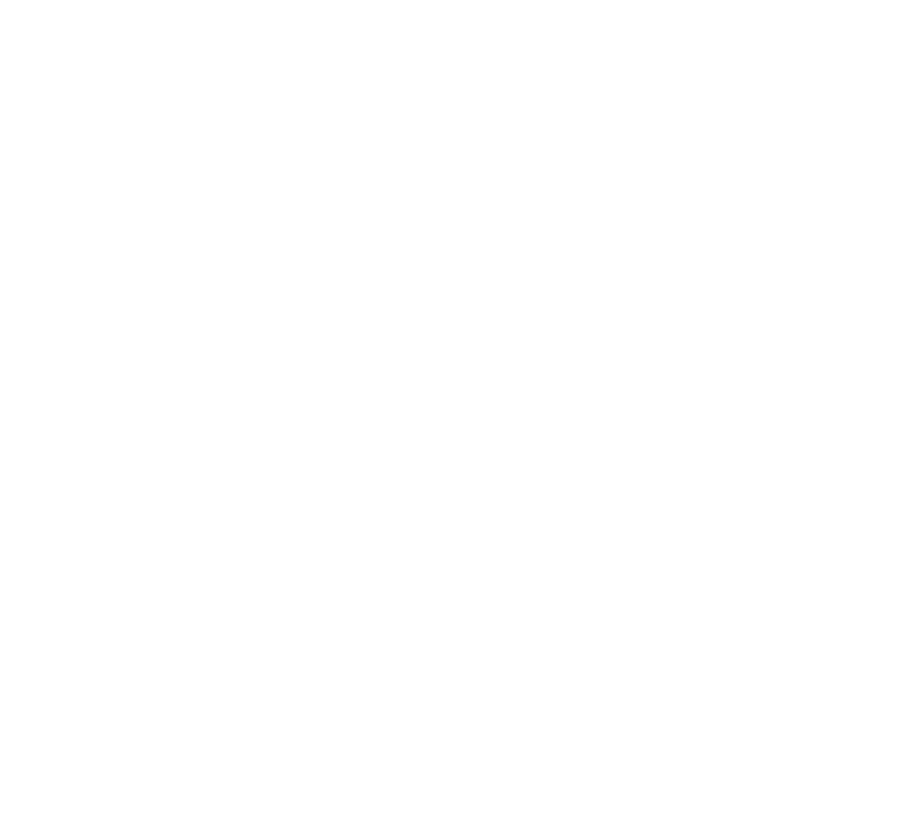
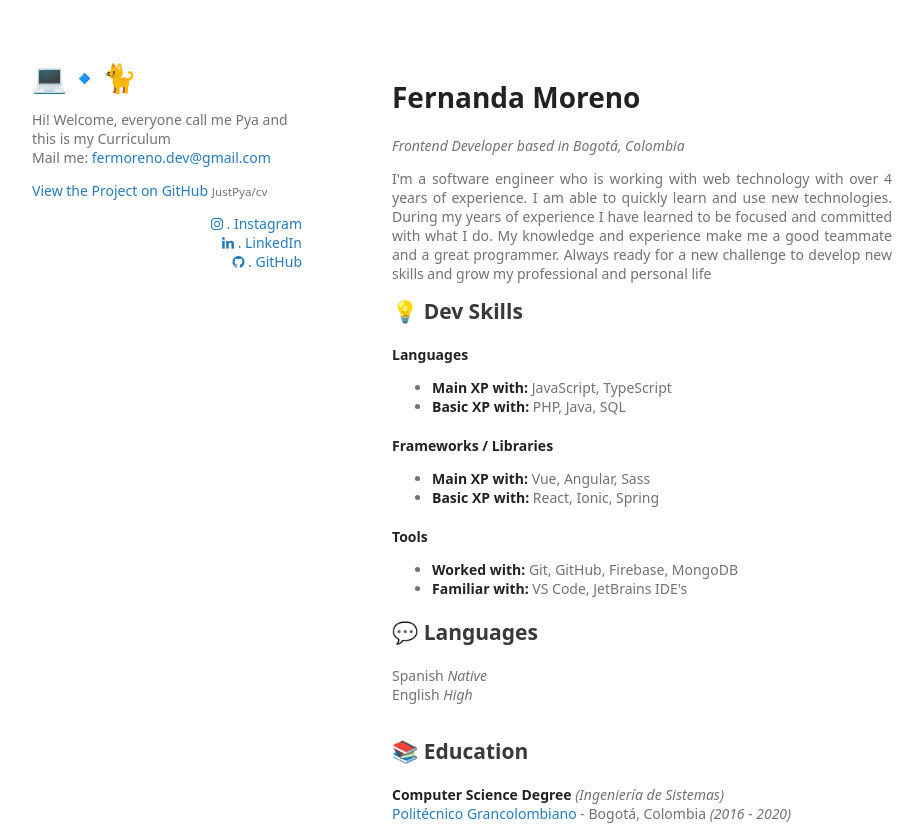
Before and after one commit to JustPya/cv, a plain HTML site: page src/main.html in a window 1280 px wide. Shown: the whole page, without its empty margins (178-1101 px from the left). Before the commit the page ends 800 px from the top, so only its background shows below. Drawn offline with Linux system fonts and the light colour scheme.

Commit message:
Add content and styles

```diff
--- a/src/main.css
+++ b/src/main.css
@@ -0,0 +1,91 @@
+body {
+  font: 14px 'Noto Sans', 'Helvetica Neue', Helvetica, Arial, sans-serif;
+  margin: 0;
+  padding: 0;
+}
+
+.wrapper {
+  display: flex;
+  flex-direction: column;
+  margin: 23px;
+}
+
+.header {
+  margin-bottom: 20px;
+}
+
+.icons {
+  margin: 0;
+  padding: 0;
+}
+
+.social-media {
+  text-align: right;
+}
+
+.content {
+  border-top: 1px solid #e5e5e5;
+}
+
+.description {
+  text-align: justify;
+}
+
+h1,
+h2 {
+  margin: 0 0 20px 0;
+}
+
+h1 {
+  padding-top: 20px;
+  color: #222;
+}
+
+h2 {
+  color: #393939;
+}
+
+p {
+  color: #727272;
+  margin-bottom: 0 0 20px 0;
+}
+
+a {
+  color: #267cb9;
+  text-decoration: none;
+}
+
+a:hover {
+  font-weight: bold;
+}
+
+strong {
+  color: #222;
+}
+
+ul {
+  margin: 0 0 20px;
+}
+
+li {
+  color: #727272;
+}
+
+/* Laptop breakpoint */
+@media only screen and (min-width: 1024px) {
+  .wrapper {
+    width: 860px;
+    margin: 58px auto;
+    display: block;
+  }
+  .header {
+    float: left;
+    width: 270px;
+    position: fixed;
+  }
+  .content {
+    float: right;
+    width: 500px;
+    border: none;
+  }
+}
--- a/src/main.html
+++ b/src/main.html
@@ -1,12 +1,77 @@
 <!DOCTYPE html>
 <html lang="en">
-<head>
-    <meta charset="UTF-8">
-    <meta http-equiv="X-UA-Compatible">
-    <meta name="viewport" content="width=device-width, initial-scale=1.0">
-    <link rel="stylesheet" href="main.css">
-    <title>Pya's CV</title>
-</head>
-<body>
-</body>
+  <head>
+    <meta charset="UTF-8" />
+    <meta http-equiv="X-UA-Compatible" content="IE=edge" />
+    <meta name="viewport" content="width=device-width, initial-scale=1.0" />
+    <title>Fernanda Moreno's CV</title>
+    <link rel="stylesheet" href="main.css" />
+    <link rel="stylesheet" href="https://cdnjs.cloudflare.com/ajax/libs/font-awesome/4.7.0/css/font-awesome.min.css" />
+  </head>
+  <body>
+    <div class="wrapper">
+      <div class="header">
+        <h1 class="icons">💻🔹🐈</h1>
+        <p>
+          Hi! Welcome, everyone call me Pya and this is my Curriculum
+          <br />
+          Mail me: <a href="mailto:fermoreno.dev@gmail.com">fermoreno.dev@gmail.com</a>
+        </p>
+        <p class="project-info">
+          <a href="https://github.com/JustPya/cv">View the Project on GitHub</a>
+          <small>JustPya/cv</small>
+        </p>
+        <div class="social-media">
+          <a href="#" class="fa fa-instagram"></a>
+          <a href="https://www.instagram.com/just_pya/">. Instagram</a>
+          <br />
+          <a href="#" class="fa fa-linkedin"></a>
+          <a href="https://www.linkedin.com/in/fernanda-moreno/">. LinkedIn</a>
+          <br />
+          <a href="#" class="fa fa-github"></a>
+          <a href="https://github.com/JustPya">. GitHub</a>
+        </div>
+      </div>
+      <div class="content">
+        <h1>Fernanda Moreno</h1>
+        <p>
+          <em> Frontend Developer based in Bogotá, Colombia</em>
+        </p>
+        <p class="description">
+          I'm a software engineer who is working with web technology with over 4 years of experience. I am able to quickly learn
+          and use new technologies. During my years of experience I have learned to be focused and committed with what I do. My
+          knowledge and experience make me a good teammate and a great programmer. Always ready for a new challenge to develop new
+          skills and grow my professional and personal life
+        </p>
+        <h2>💡 Dev Skills</h2>
+        <p><strong>Languages</strong></p>
+        <ul>
+          <li><strong>Main XP with:</strong> JavaScript, TypeScript</li>
+          <li><strong>Basic XP with:</strong> PHP, Java, SQL</li>
+        </ul>
+        <p><strong>Frameworks / Libraries</strong></p>
+        <ul>
+          <li><strong>Main XP with:</strong> Vue, Angular, Sass</li>
+          <li><strong>Basic XP with:</strong> React, Ionic, Spring</li>
+        </ul>
+        <p><strong>Tools</strong></p>
+        <ul>
+          <li><strong>Worked with: </strong> Git, GitHub, Firebase, MongoDB</li>
+          <li><strong>Familiar with: </strong> VS Code, JetBrains IDE's</li>
+        </ul>
+        <h2>💬 Languages</h2>
+        <p>
+          Spanish <em>Native</em> <br />
+          English <em>High</em> <br /><br />
+        </p>
+        <h2>📚 Education</h2>
+        <p>
+          <strong>Computer Science Degree</strong> <em>(Ingeniería de Sistemas)</em>
+          <br />
+          <a href="https://www.poli.edu.co/">Politécnico Grancolombiano</a>
+          - Bogotá, Colombia <em>(2016 - 2020)</em>
+        </p>
+      </div>
+    </div>
+  </body>
 </html>
```
